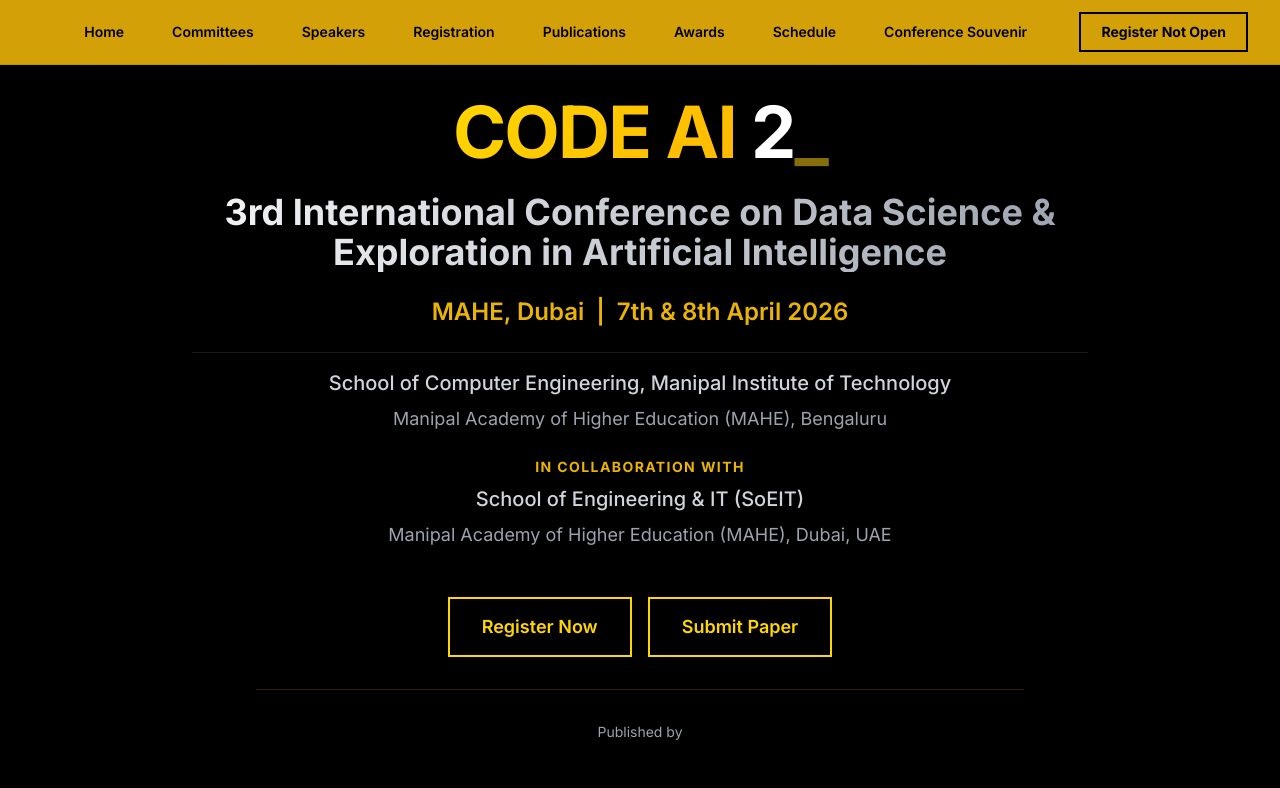
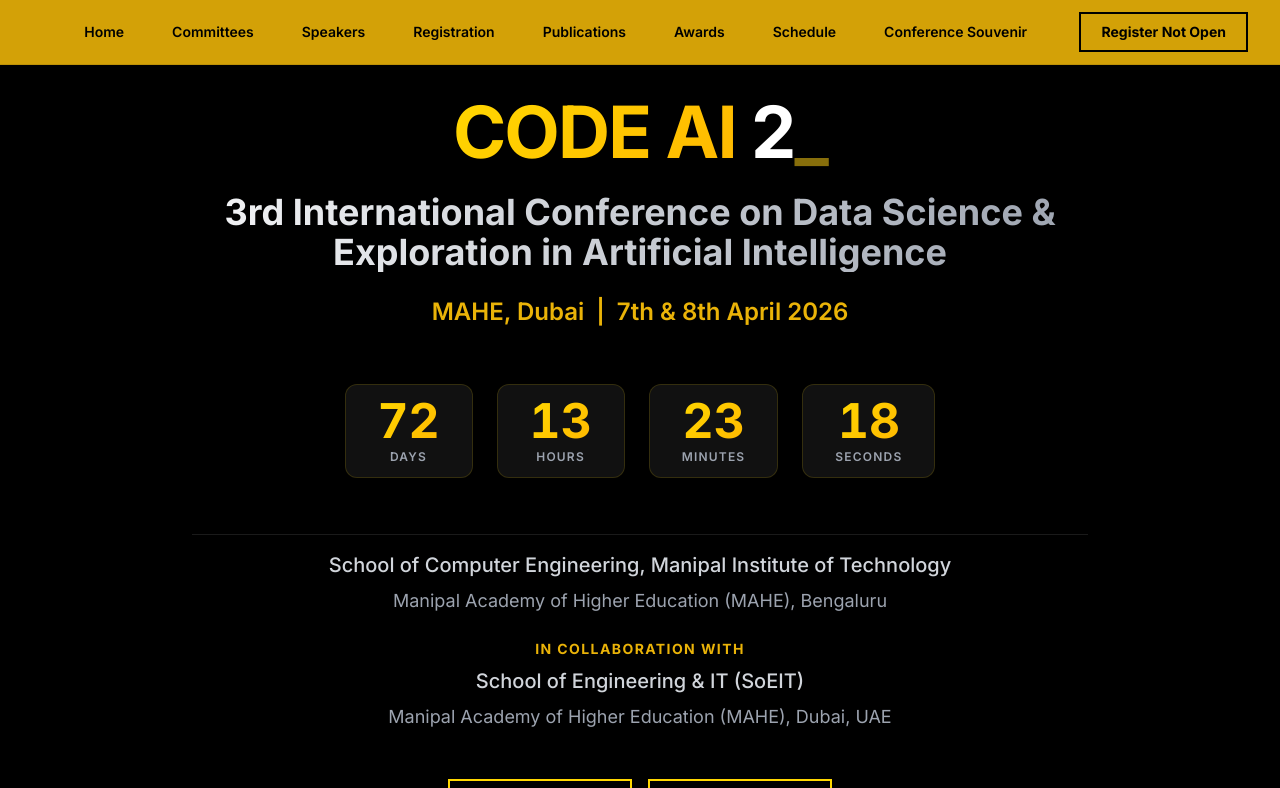
Before and after one commit to ACM-MITB-Website/codeai-2026, a React (Vite) app: page / in a window 1280 px wide. Shown: the top 788 px of the page. Built offline with nearby package versions, Linux system fonts and the light colour scheme.

Commit message:
Add event countdown timer to hero section

```diff
--- /dev/null
+++ b/src/components/CountdownTimer.jsx
@@ -0,0 +1,56 @@
+import React, { useState, useEffect } from 'react';
+
+const CountdownTimer = () => {
+    const calculateTimeLeft = () => {
+        const eventDate = new Date('2026-04-07T09:00:00').getTime();
+        const now = new Date().getTime();
+        const difference = eventDate - now;
+
+        let timeLeft = {};
+
+        if (difference > 0) {
+            timeLeft = {
+                days: Math.floor(difference / (1000 * 60 * 60 * 24)),
+                hours: Math.floor((difference / (1000 * 60 * 60)) % 24),
+                minutes: Math.floor((difference / 1000 / 60) % 60),
+                seconds: Math.floor((difference / 1000) % 60),
+            };
+        } else {
+            timeLeft = { days: 0, hours: 0, minutes: 0, seconds: 0 };
+        }
+
+        return timeLeft;
+    };
+
+    const [timeLeft, setTimeLeft] = useState(calculateTimeLeft());
+
+    useEffect(() => {
+        const timer = setInterval(() => {
+            setTimeLeft(calculateTimeLeft());
+        }, 1000);
+
+        return () => clearInterval(timer);
+    }, []);
+
+    const TimerBox = ({ value, label }) => (
+        <div className="flex flex-col items-center px-4 md:px-8 py-3 glass rounded-xl border border-yellow-500/20 min-w-[80px] md:min-w-[120px]">
+            <span className="text-3xl md:text-5xl font-bold gradient-text tabular-nums">
+                {String(value).padStart(2, '0')}
+            </span>
+            <span className="text-[10px] md:text-xs uppercase tracking-widest text-gray-400 font-semibold mt-1">
+                {label}
+            </span>
+        </div>
+    );
+
+    return (
+        <div className="flex flex-wrap justify-center gap-3 md:gap-6 py-8">
+            <TimerBox value={timeLeft.days} label="Days" />
+            <TimerBox value={timeLeft.hours} label="Hours" />
+            <TimerBox value={timeLeft.minutes} label="Minutes" />
+            <TimerBox value={timeLeft.seconds} label="Seconds" />
+        </div>
+    );
+};
+
+export default CountdownTimer;
--- a/src/pages/Home.jsx
+++ b/src/pages/Home.jsx
@@ -5,6 +5,7 @@
 import Highlights from '../components/Highlights'
 import Sponsors from '../components/Sponsors'
 import EventLocation from '../components/EventLocation'
+import CountdownTimer from '../components/CountdownTimer'
 
 function Home() {
     const collaborators = [
@@ -34,6 +35,8 @@
                                 <span>|</span>
                                 <span>7th & 8th April 2026</span>
                             </div>
+
+                            <CountdownTimer />
 
                             <div className="space-y-2 pt-4 border-t border-white/10">
                                 <p className="text-lg md:text-xl text-gray-300 font-medium">
```
